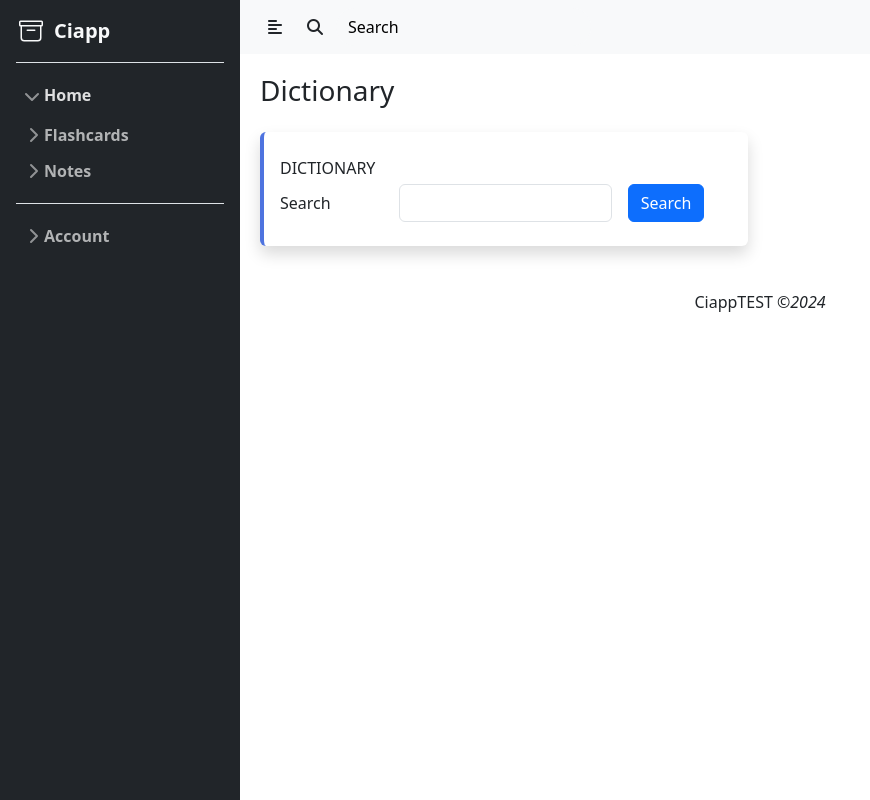
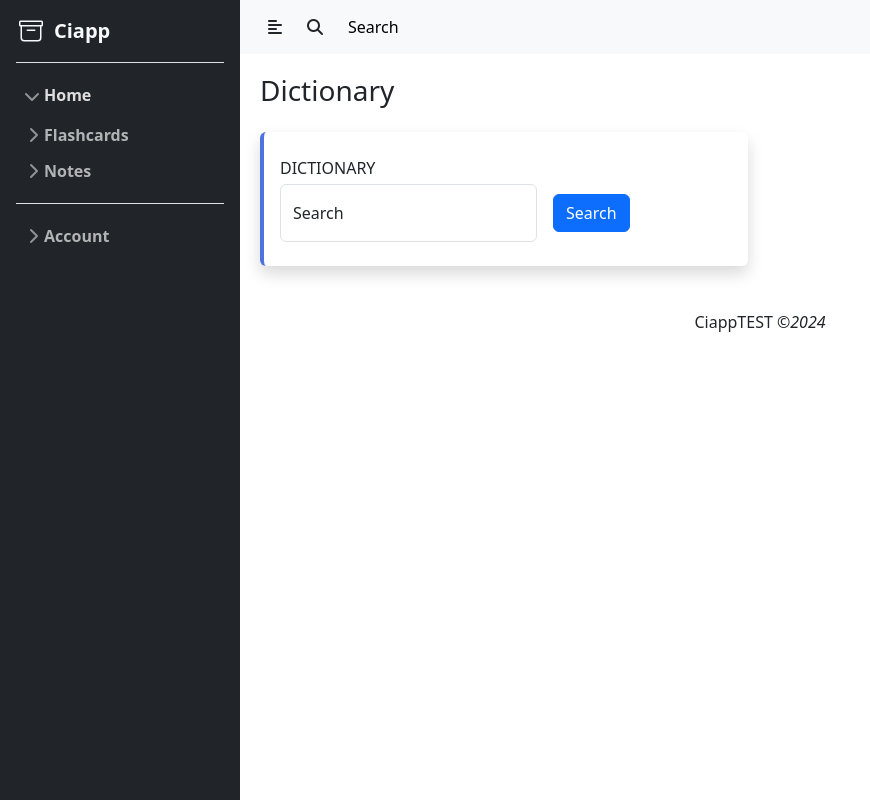
Before and after one commit to ziqiangy/ciapptest, a PHP site: the page made by application/views/dictionary/index.php in a window 1280 px wide. Shown: the whole page, without its empty margins (0-870 px from the left). Run offline with PHP 8.4, Linux system fonts and the light colour scheme; the template is opened without the code that fills it, so the values that code supplies are empty; some libraries are stand-ins or nearby versions.

Commit message:
fix layout and auto flow for forms input dictionary and scriptures

```diff
--- a/application/views/dictionary/index.php
+++ b/application/views/dictionary/index.php
@@ -27,6 +27,8 @@
         text-decoration: none;
         background-color: transparent
     }
+
+
 </style>
 
 <!-- Page Heading -->
@@ -45,29 +47,14 @@
                     <div class="col mr-2">
                         <div class="text-xs font-weight-bold text-dark text-uppercase mb-1">
                             Dictionary</div>
-
-                        <div class="h5 mb-0 font-weight-bold text-gray-800">
-
-
-
-
-
-
-                        </div>
-
                         <div class="row g-3">
-
-                            <div class="col-auto form-group">
-                                <div class="row">
-                                    <label for="vocab" class="col-sm-4 col-form-label">Search</label>
-                                    <div class="col-sm-8">
-                                        <input type="text" class="form-control" id="vocab">
-                                    </div>
-
+                            <div class="col-auto">
+                                <div class="form-floating">
+                                    <input type="text" class="form-control" id="vocab" placeholder="">
+                                    <label for="vocab">Search</label>
+                                </div>
                             </div>
-
-                            </div>
-                            <div class="col-auto">
+                            <div class="col-auto align-self-center">
                                 <input class="btn btn-primary" type="submit" id="vocab_search" value="Search">
                             </div>
                         </div>
--- a/application/views/scripture/index.php
+++ b/application/views/scripture/index.php
@@ -85,8 +85,8 @@
                                     <label for="to-verse">To</label>
                                     </div>
                                 </div>
-                                <div class="col-auto">
-<input id="s_v_btn" class="btn btn-primary" type="submit" value="search verse">
+                                <div class="col-auto align-self-center">
+                                    <input id="s_v_btn" class="btn btn-primary" type="submit" value="search verse">
                                 </div>
                             </div>
 
```
